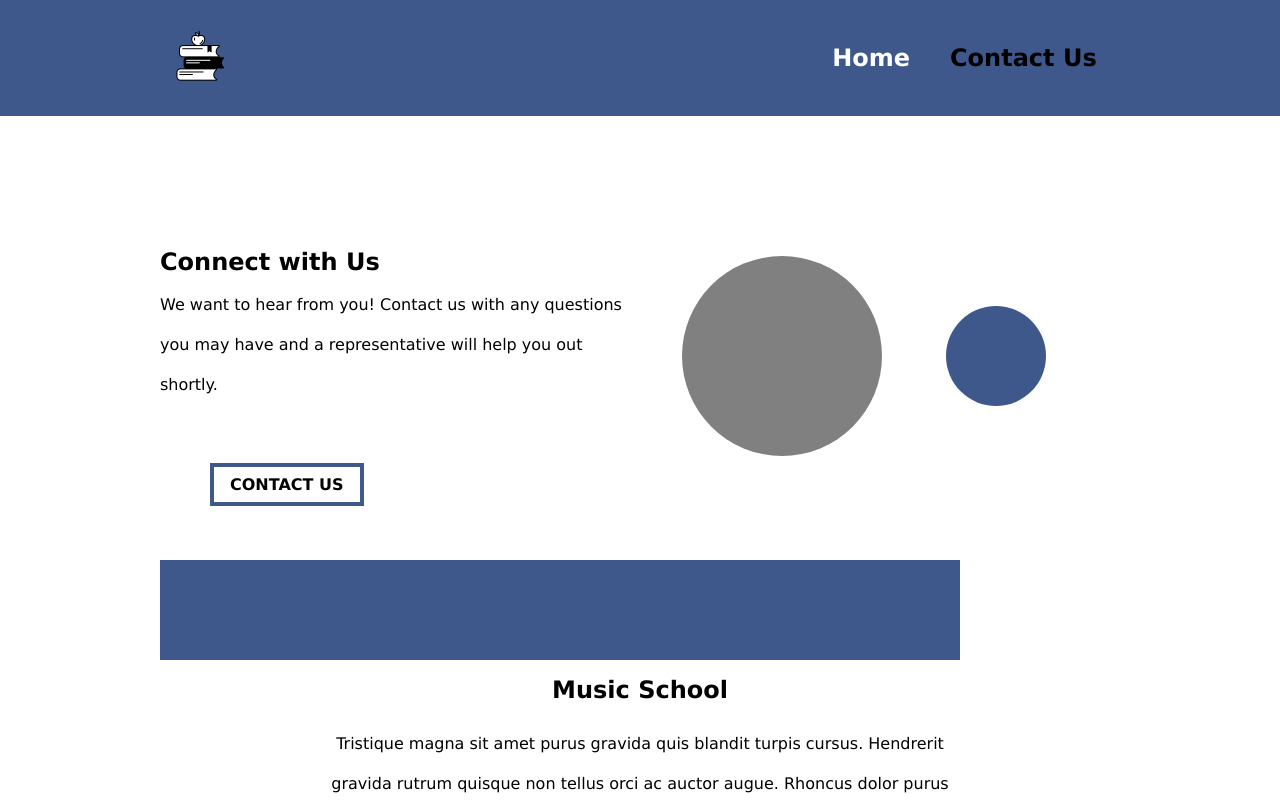
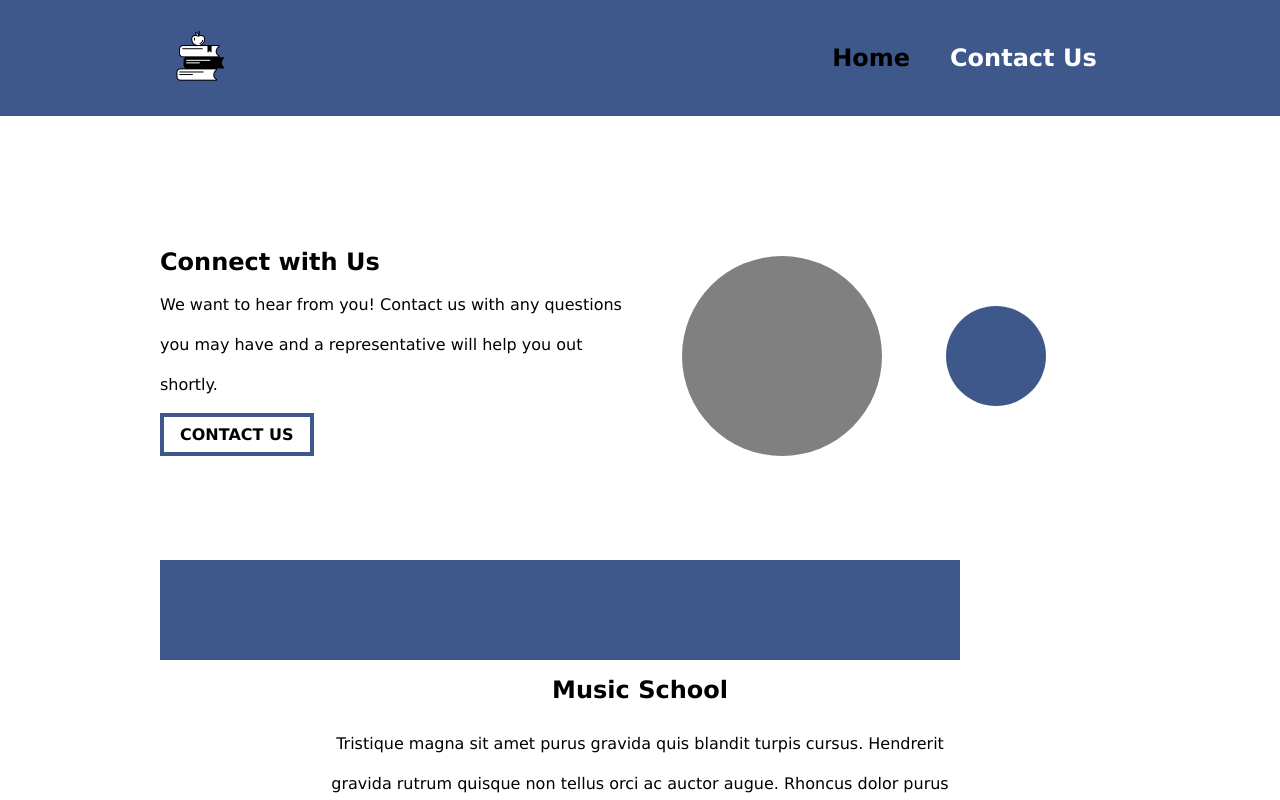
Before and after one commit to jvpink200/education-project, a Next.js app: page /contact in a window 1280 px wide. Shown: the top 800 px of the page. Built offline with nearby package versions, Linux system fonts and the light colour scheme.

Commit message:
temp remove read more button and updated links

```diff
--- a/src/app/contact/page.js
+++ b/src/app/contact/page.js
@@ -20,13 +20,9 @@ export default function Contact() {
               We want to hear from you! Contact us with any questions you may
               have and a representative will help you out shortly.
             </p>
-            <motion.button
-              animate={{ y: 50, x: 50 }}
-              className="contact-btn"
-              onClick={handleClick}
-            >
+            <button className="contact-btn" onClick={handleClick}>
               contact us
-            </motion.button>
+            </button>
           </div>
           <div className="circles">
             <div className="circles-gray"></div>
@@ -42,7 +38,6 @@ export default function Contact() {
               Hendrerit gravida rutrum quisque non tellus orci ac auctor augue.
               Rhoncus dolor purus non enim praesent elementum facilisis leo.
             </p>
-            <button className={`${styles.darkBtn} btn-read`}>Read More</button>
           </div>
           <div className="ed-light-blue"></div>
         </section>
--- a/src/app/css/navbar.scss
+++ b/src/app/css/navbar.scss
@@ -32,7 +32,7 @@
     display: flex;
     padding: 0;
     background-color: #3e588b;
-    color: white;
+    color: black;
     justify-content: space-between;
     .menu {
       display: none;
@@ -66,7 +66,7 @@
   .links {
     &.menu-hidden {
       display: flex;
-      color: white;
+      color: black;
     }
   }
 
@@ -101,7 +101,7 @@
   .links {
     &.menu-hidden {
       display: flex;
-      color: white;
+      color: black;
     }
   }
 }
@@ -119,7 +119,7 @@
     list-style-type: none;
     a {
       text-decoration: none;
-      color: white;
+      color: black;
       &:hover {
         color: gray;
       }
@@ -132,7 +132,7 @@ ul .active {
   &-about,
   &-contact {
     a {
-      color: #000;
+      color: white;
     }
   }
 }
--- a/src/app/page.js
+++ b/src/app/page.js
@@ -23,7 +23,6 @@ export default function Home() {
                 Lorem ipsum dolor sit amet, consectetur adipiscing elit, sed do
                 eiusmod tempor incididunt ut labore et dolore magna aliqua.
               </p>
-              <button className={styles.darkBtn}>Read More</button>
             </div>
             <div className={styles.hpImg}>
               <Image
```
